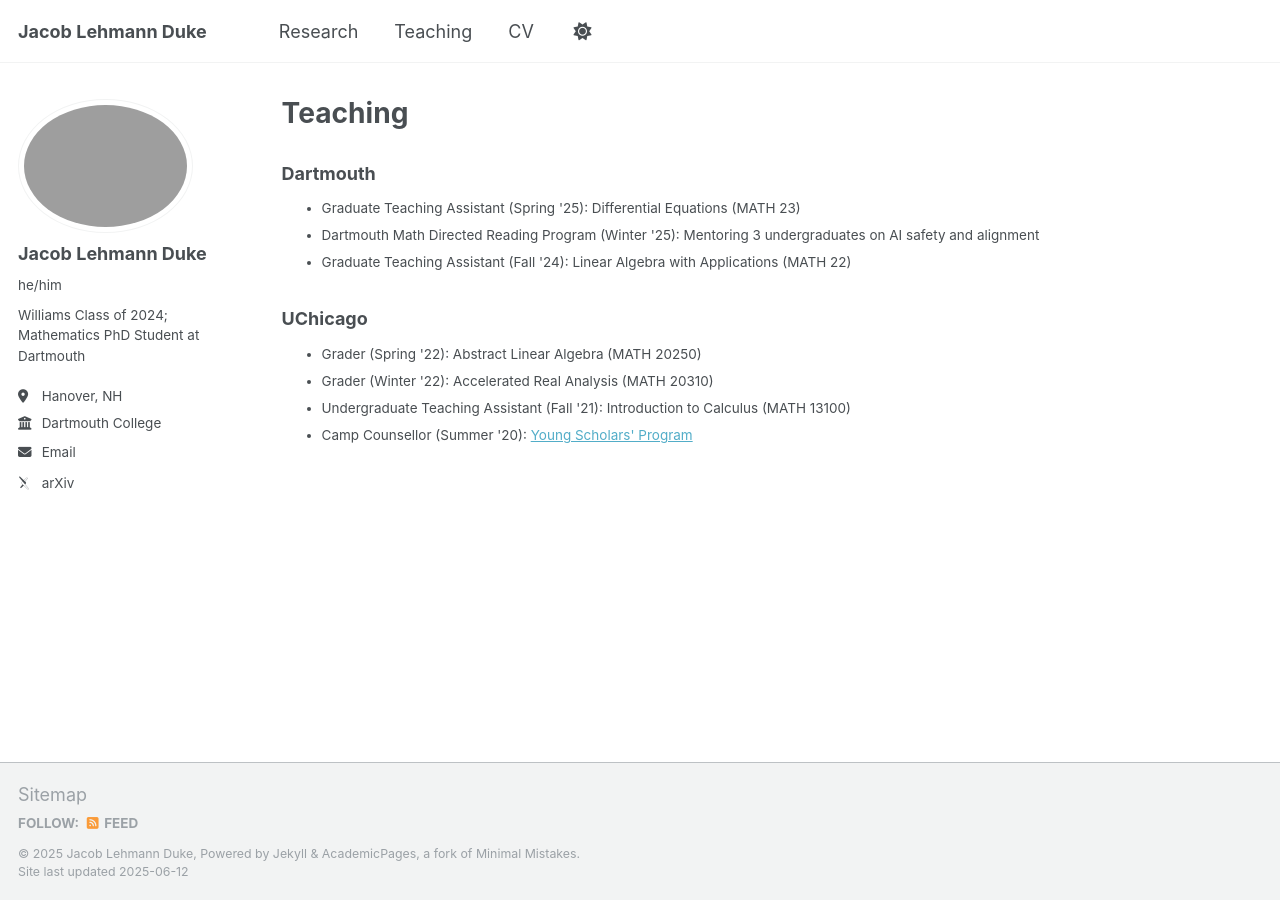
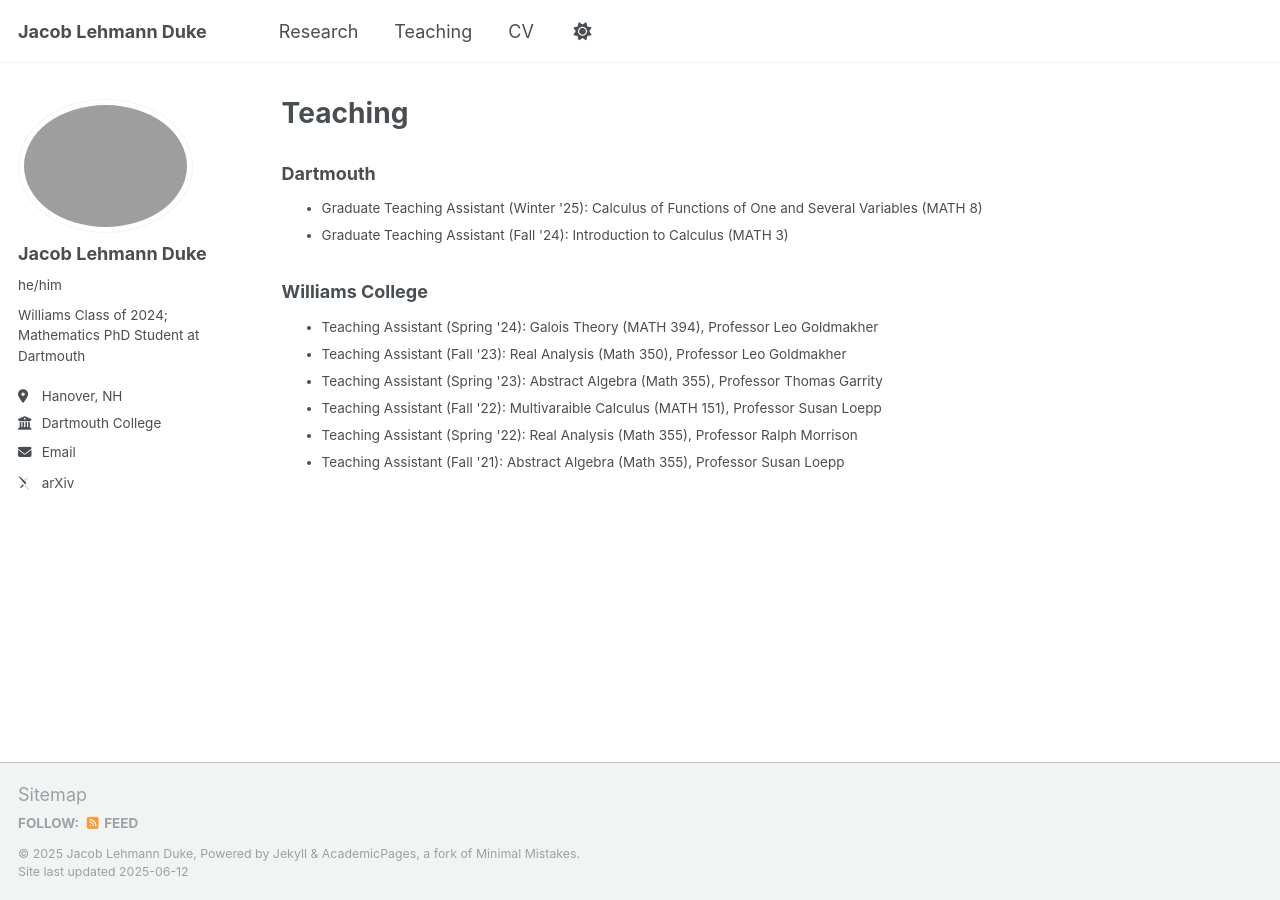
Before and after one commit to JacobLehmannDuke/JacobLehmannDuke.github.io, a Jekyll site: the page built from _pages/teaching.html, in a window 1280 px wide. Built offline with Jekyll 4.4.1, drawn with Linux system fonts in a browser that asks for light colours; some web fonts are replaced.

Commit message:
Update teaching.html

```diff
--- a/_pages/teaching.html
+++ b/_pages/teaching.html
@@ -8,16 +8,17 @@ comments: false
 <h3> Dartmouth </h3>
 
 <ul class='small'>
-	<li> Graduate Teaching Assistant (Spring '25): Differential Equations (MATH 23)
-	<li> Dartmouth Math Directed Reading Program (Winter '25): Mentoring 3 undergraduates on AI safety and alignment
-	<li> Graduate Teaching Assistant (Fall '24): Linear Algebra with Applications (MATH 22)
+	<li> Graduate Teaching Assistant (Winter '25): Calculus of Functions of One and Several Variables (MATH 8)
+	<li> Graduate Teaching Assistant (Fall '24): Introduction to Calculus (MATH 3)
 </ul>
 
-<h3> UChicago </h3>
+<h3> Williams College </h3>
 
 <ul class='small'>
-	<li> Grader (Spring '22):  Abstract Linear Algebra (MATH 20250)
-	<li> Grader (Winter '22): Accelerated Real Analysis (MATH 20310)
-	<li> Undergraduate Teaching Assistant (Fall '21): Introduction to Calculus (MATH 13100)
-	<li> Camp Counsellor (Summer '20): <a href="https://mathematics.uchicago.edu/young-scholars-program/"> Young Scholars' Program </a>
+	<li> Teaching Assistant (Spring '24):  Galois Theory (MATH 394), Professor Leo Goldmakher
+	<li> Teaching Assistant (Fall '23): Real Analysis (Math 350), Professor Leo Goldmakher
+	<li> Teaching Assistant (Spring '23): Abstract Algebra (Math 355), Professor Thomas Garrity
+	<li> Teaching Assistant (Fall '22):  Multivaraible Calculus (MATH 151), Professor Susan Loepp
+	<li> Teaching Assistant (Spring '22): Real Analysis (Math 355), Professor Ralph Morrison
+	<li> Teaching Assistant (Fall '21): Abstract Algebra (Math 355), Professor Susan Loepp
 </ul>
```
